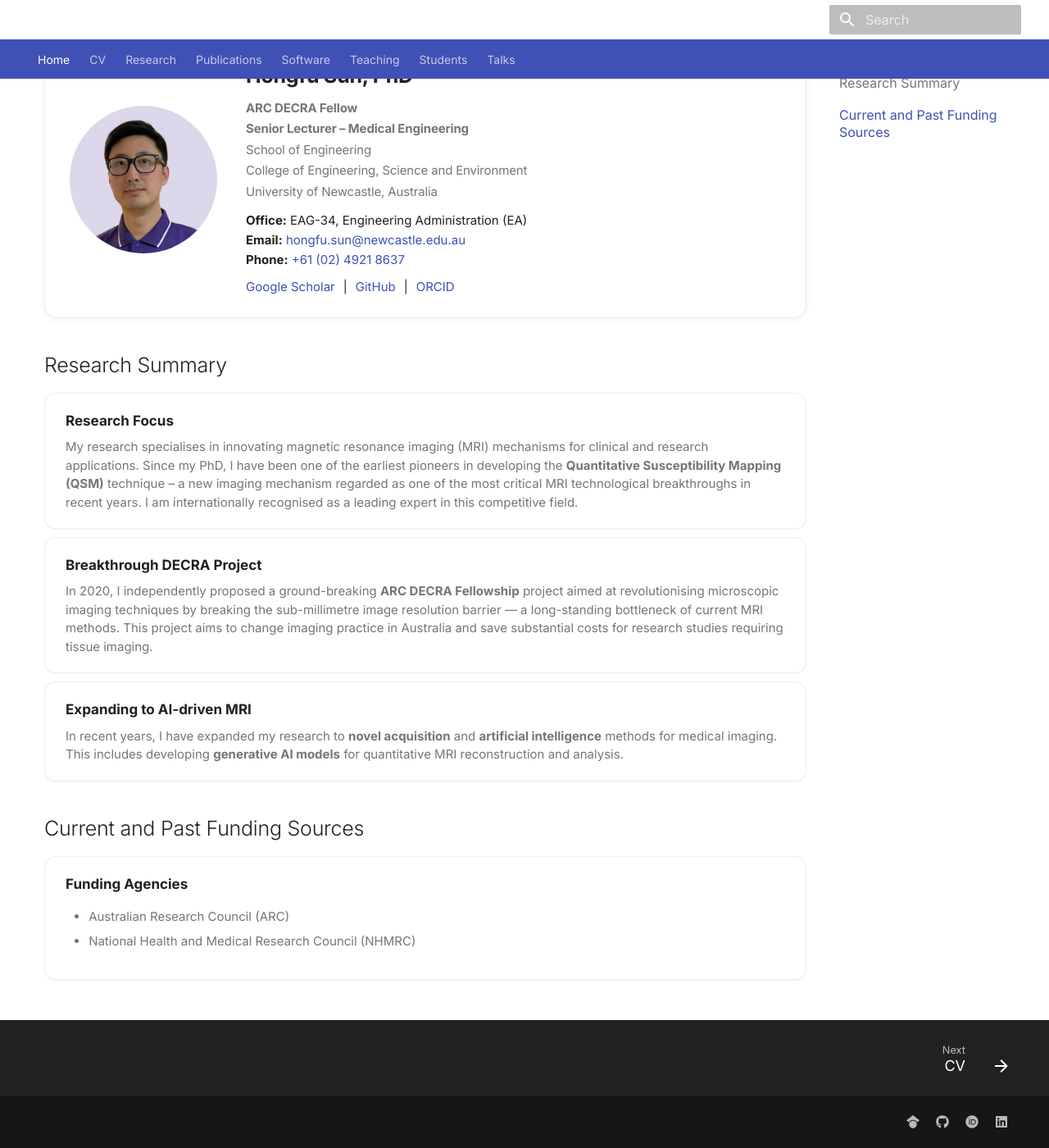
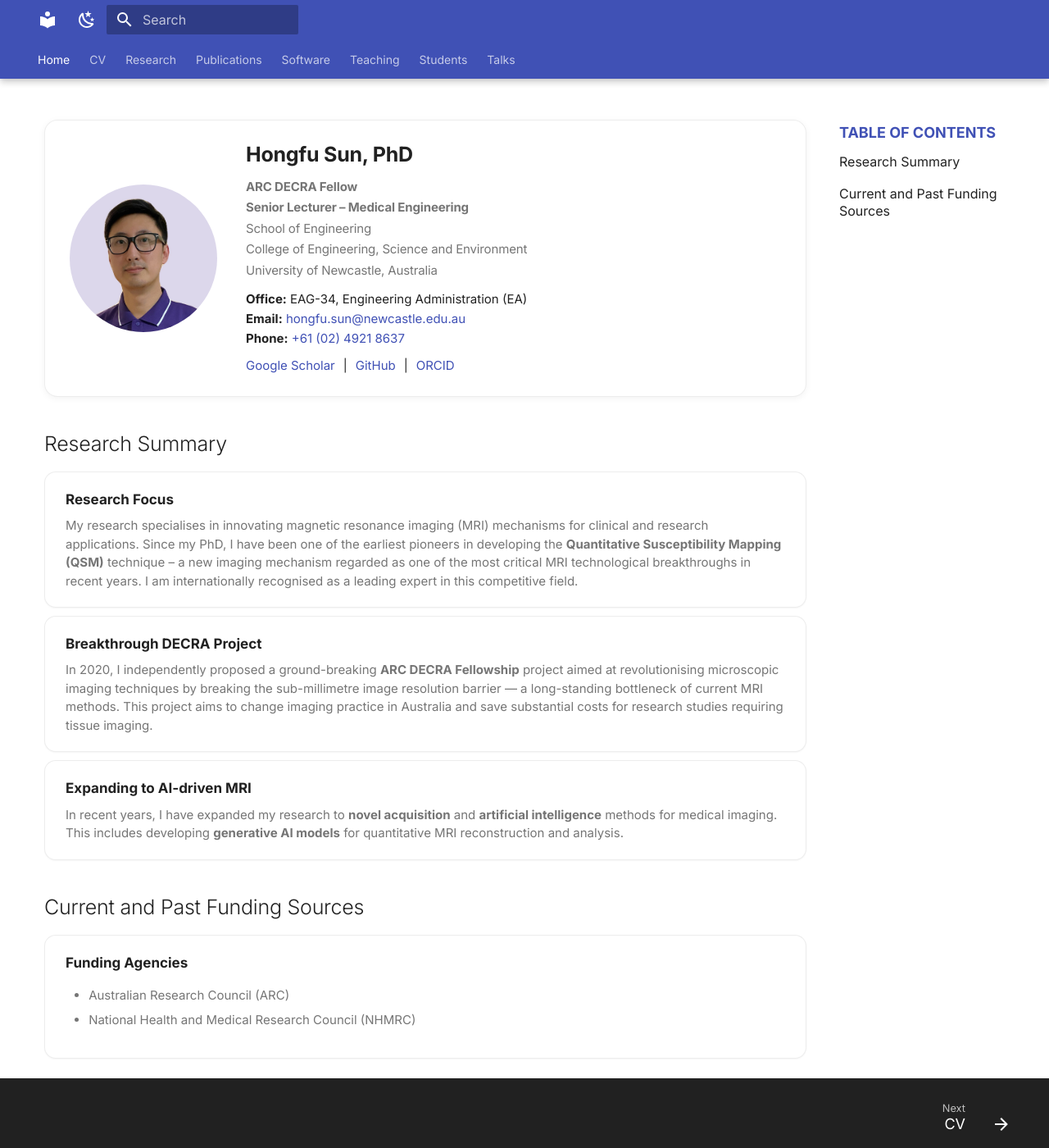
Before and after one commit to sunhongfu/sunhongfu.github.io, an MkDocs documentation site: the page built from docs/index.md, in a window 1280 px wide and 1400 px high. Shown: the whole window at 82% size. Built offline with MkDocs 1.6.1 and Material for MkDocs 9.7.7, drawn with Linux system fonts in a browser that asks for light colours.

Commit message:
Simplify nav: keep tabs visible down to 480px, hide hamburger there too
Drops the fragile header-collapse approach entirely. Material hides tabs
below 960px by default; we extend tab visibility to 480px (phone threshold)
and hide the sidebar + hamburger wherever tabs are shown.

Co-Authored-By: Claude Sonnet 4.6 <noreply@anthropic.com>

```diff
--- a/docs/assets/extra.css
+++ b/docs/assets/extra.css
@@ -1,58 +1,23 @@
-/* ===== Navigation (left sidebar + header/tabs merge) ===== */
-/* ≥ 1220px: top tabs visible — collapse header into tabs bar,
-             hide sidebar and hamburger.
-   < 1220px: hamburger + drawer handles navigation. */
-@media screen and (min-width: 76.25em) {
-  /* Hide left sidebar and hamburger toggle */
+/* ===== Navigation ===== */
+/* Show tabs (and hide sidebar + hamburger) on all screens wider than a phone.
+   Material hides tabs below 60em by default — we force them visible down to
+   30em (480px). Below 480px (phones) the hamburger + drawer takes over. */
+@media screen and (min-width: 30em) {
+  .md-tabs {
+    display: block !important;
+  }
   .md-sidebar--primary {
     display: none !important;
   }
   label.md-header__button[for="__drawer"] {
     display: none !important;
   }
-
-  /* Zero out the header-height variable Material uses to offset the tabs bar
-     and main content — without this the tabs stay 2.4rem below the top */
-  :root {
-    --md-header-height: 0px !important;
-  }
-
-  /* Collapse the header bar so it takes no vertical space */
-  .md-header {
-    height: 0;
-    min-height: 0;
-    overflow: visible;
-    box-shadow: none !important;
-    background: transparent !important;
-  }
-
-  /* Float icons to the right, overlaid on top of the tabs bar */
-  .md-header__inner {
-    height: 2.4rem;
-    justify-content: flex-end;
-    background: transparent;
-    pointer-events: none;
-  }
-
-  /* Keep the icons and search form themselves clickable */
-  .md-header__button,
-  .md-search {
-    pointer-events: auto;
-  }
-
-  /* Tabs pull up to the top (belt-and-suspenders alongside the variable) */
-  .md-tabs {
-    top: 0 !important;
-  }
 }
 
-/* Site name: hide on large screens (handled above), show on small */
-.md-header__title {
-  display: none;
-}
-@media (max-width: 76.24em) {
+/* Hide site name in the header bar on wide screens */
+@media screen and (min-width: 76.25em) {
   .md-header__title {
-    display: block;
+    display: none;
   }
 }
 
```
